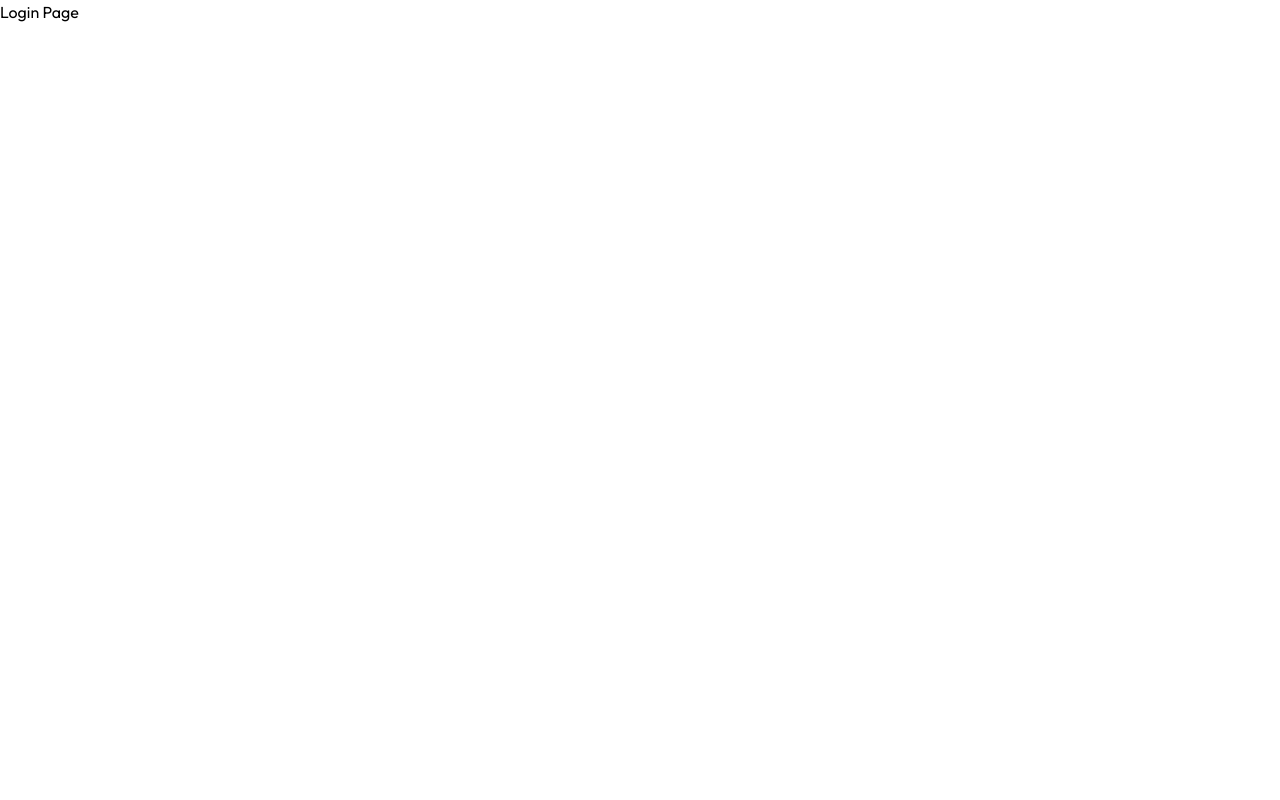
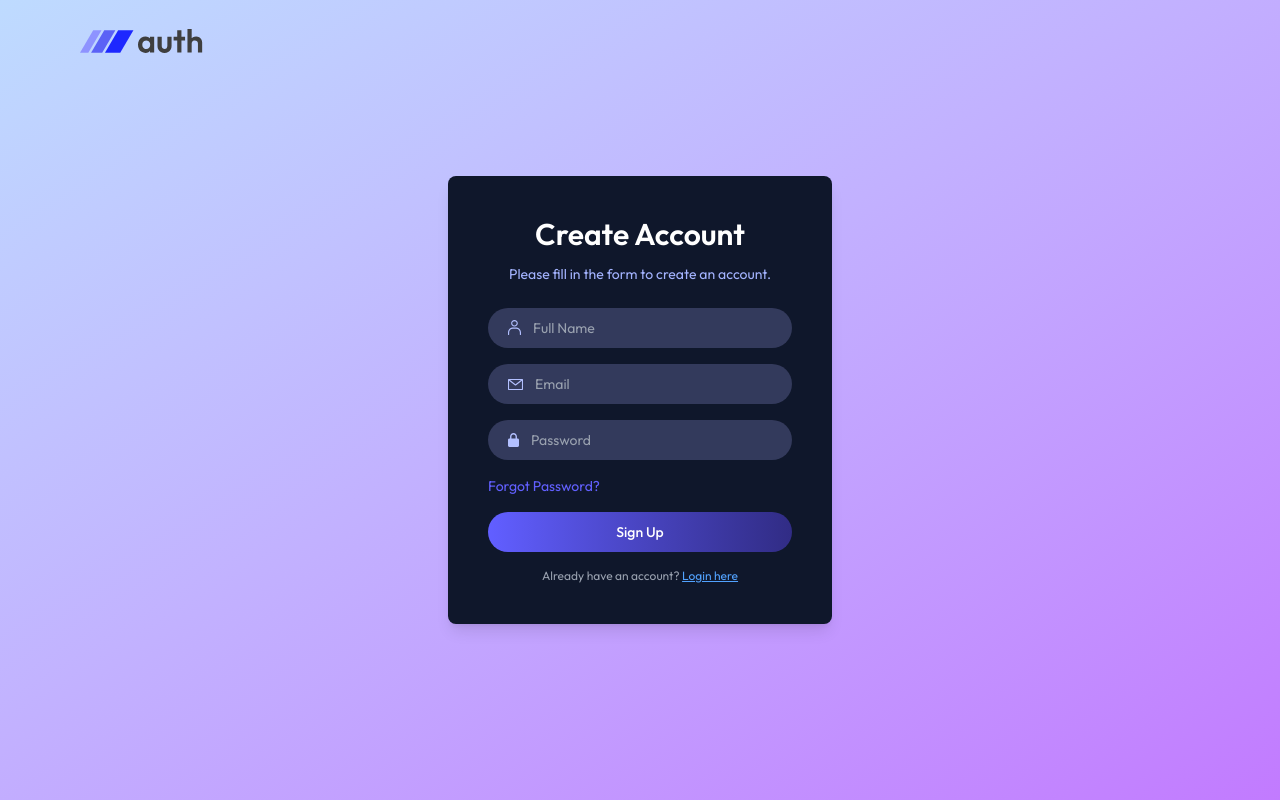
Before and after one commit to fasakinhenry/mern-auth, a React (Vite) app in the folder client/: page /login in a window 1280 px wide. Built offline with nearby package versions, Linux system fonts and the light colour scheme.

Commit message:
feat: add state to the login inputs

```diff
--- a/client/src/pages/Login.jsx
+++ b/client/src/pages/Login.jsx
@@ -1,7 +1,100 @@
+import { useState } from 'react';
+import { assets } from '../assets/assets';
+import { useNavigate } from 'react-router-dom';
+
 const Login = () => {
+  const navigate = useNavigate();
+  const [state, setState] = useState('Sign Up');
+  const [name, setName] = useState('');
+  const [email, setEmail] = useState('');
+  const [password, setPassword] = useState('');
   return (
-    <div>
-      <h1>Login Page</h1>
+    <div className='flex items-center justify-center min-h-screen px-6 sm:px-0 bg-linear-to-br from-blue-200 to-purple-400'>
+      <img
+        onClick={() => navigate('/')}
+        src={assets.logo}
+        alt='Logo'
+        className='absolute left-5 sm:left-20 top-5 w-28 sm:w-32 cursor-pointer'
+      />
+      <div className='bg-slate-900 p-10 rounded-lg shadow-lg w-full max-w-md sm:w-96 text-indigo-300 text-sm'>
+        <h2 className='text-3xl font-semibold mb-3 text-white text-center'>
+          {state === 'Sign Up' ? 'Create Account' : 'Login Account'}
+        </h2>
+        <p className='text-sm mb-6 text-center'>
+          {state === 'Sign Up'
+            ? 'Please fill in the form to create an account.'
+            : 'Please enter your credentials to login.'}
+        </p>
+
+        <form>
+          {state === 'Sign Up' && (
+            <div className='mb-4 flex items-center gap-3 w-full px-5 py-2.5 rounded-full bg-[#333A5C]'>
+              <img src={assets.person_icon} alt='Person Icon' />
+              <input
+                onChange={(e) => setName(e.target.value)}
+                value={name}
+                className='bg-transparent border-none outline-none text-white placeholder-gray-400'
+                type='text'
+                placeholder='Full Name'
+                required
+              />
+            </div>
+          )}
+          <div className='mb-4 flex items-center gap-3 w-full px-5 py-2.5 rounded-full bg-[#333A5C]'>
+            <img src={assets.mail_icon} alt='Mail Icon' />
+            <input
+              onChange={(e) => setEmail(e.target.value)}
+              value={email}
+              className='bg-transparent border-none outline-none text-white placeholder-gray-400'
+              type='email'
+              placeholder='Email'
+              required
+            />
+          </div>
+
+          <div className='mb-4 flex items-center gap-3 w-full px-5 py-2.5 rounded-full bg-[#333A5C]'>
+            <img src={assets.lock_icon} alt='Lock Icon' />
+            <input
+              onChange={(e) => setPassword(e.target.value)}
+              value={password}
+              className='bg-transparent border-none outline-none text-white placeholder-gray-400'
+              type='password'
+              placeholder='Password'
+              required
+            />
+          </div>
+          <p
+            onClick={() => navigate('/reset-password')}
+            className='mb-4 text-indigo-500 cursor-pointer'
+          >
+            Forgot Password?
+          </p>
+          <button className='w-full py-2.5 rounded-full bg-linear-to-r from-indigo-500 to-indigo-900 text-white font-medium cursor-pointer hover:opacity-90 transition-all'>
+            {state}
+          </button>
+          {state === 'Sign Up' ? (
+            <p className='text-gray-400 text-center text-xs mt-4'>
+              Already have an account?{' '}
+              <span
+                onClick={() => setState('Login')}
+                className='text-blue-400 cursor-pointer underline'
+              >
+                Login here
+              </span>
+            </p>
+          ) : (
+            <p className='text-gray-400 text-center text-xs mt-4'>
+              Don't have an account?{' '}
+              <span
+                onClick={() => setState('Sign Up')}
+                className='text-blue-400 cursor-pointer underline'
+              >
+                Sign up
+              </span>
+            </p>
+          )}
+        </form>
+      </div>
     </div>
   );
 };
```
